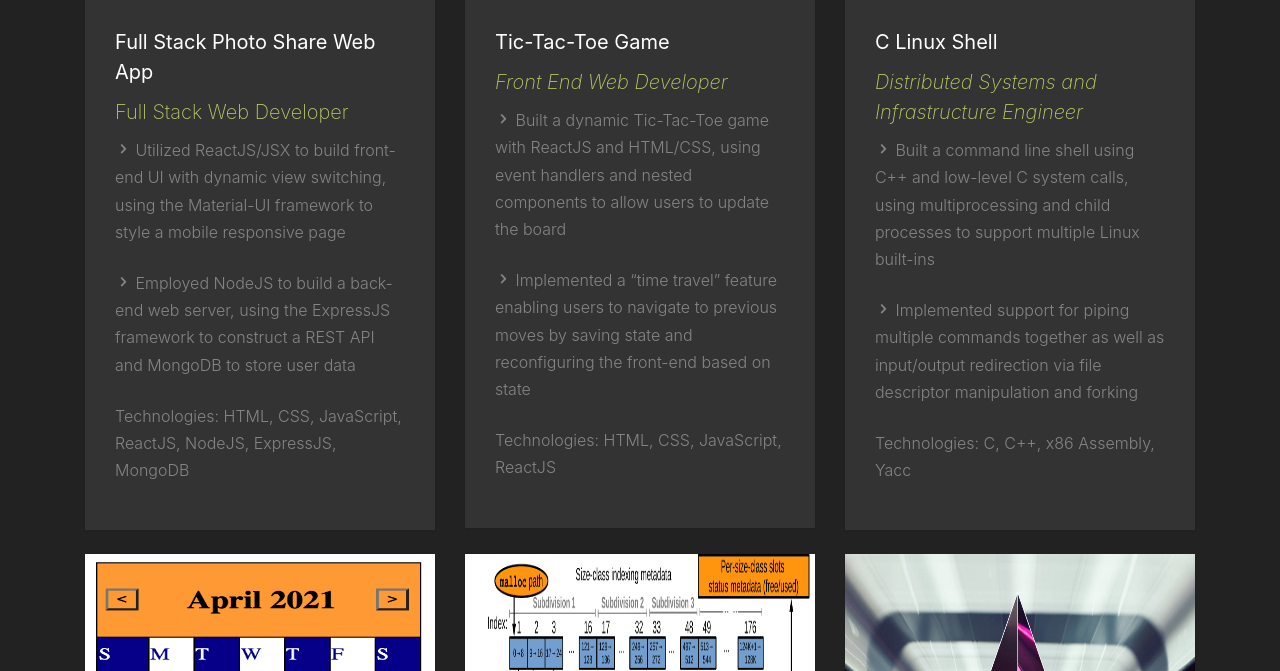
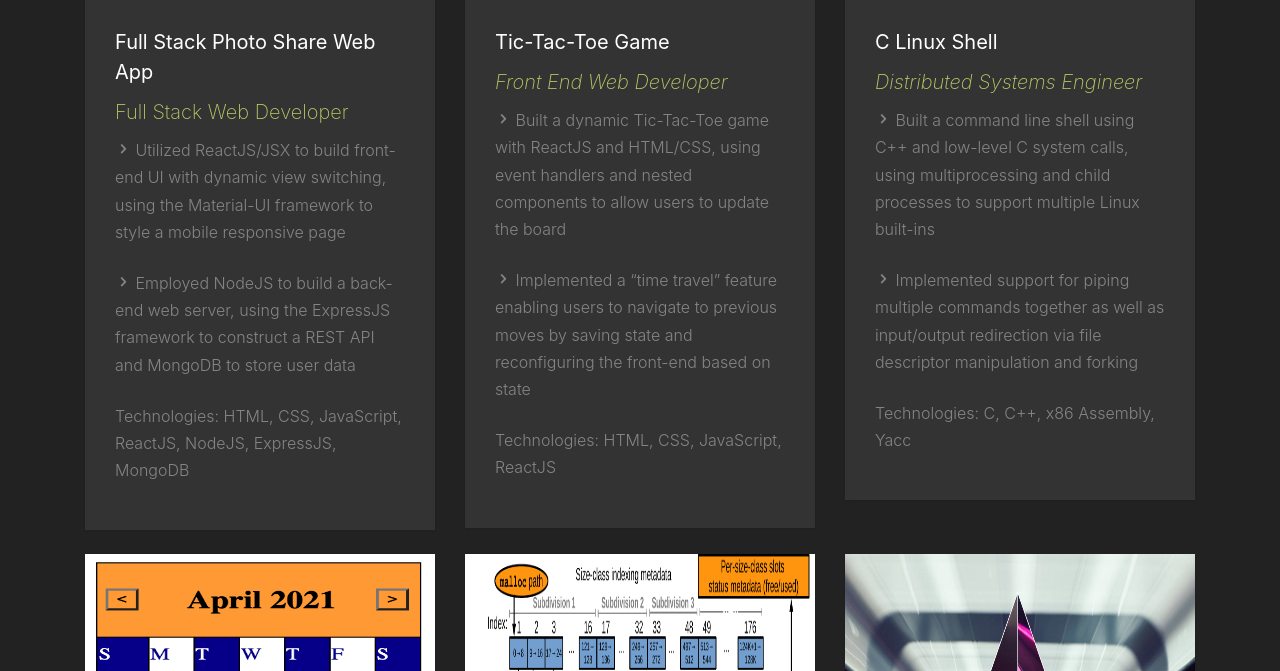
Before and after one commit to nstrike2/nstrike2.github.io, a plain HTML site: page index.html in a window 1280 px wide. Shown: the part 3118-3789 px from the top of the page. Drawn offline with nearby package versions, Linux system fonts and the light colour scheme; files whose address does not match are found by name.

Commit message:
Pushing changes to project role descriptions

```diff
--- a/index.html
+++ b/index.html
@@ -701,7 +701,7 @@
 						<a href="https://github.com/nstrike2/c-shell" target="_blank"><img src="images/c-linux-shell.png" style="height:300px;width:100%" alt="Image placeholder" class="img-fluid"></a>
 						<div class="blog-entry-text">
 							<h3><a href="https://github.com/nstrike2/c-shell" target="_blank"><strong>C Linux Shell</strong></a></h3>
-							<h3 style="color:#bac964"> <i> Distributed Systems and Infrastructure Engineer </i> </h3>
+							<h3 style="color:#bac964"> <i> Distributed Systems Engineer </i> </h3>
 
 							<p class="mb-4">
 								<i class="icon-chevron-right"></i> Built a command line shell using C++ and low-level C system calls, using multiprocessing and child processes to support multiple Linux built-ins
```
